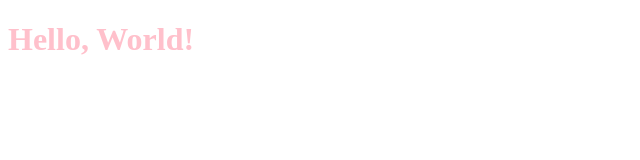
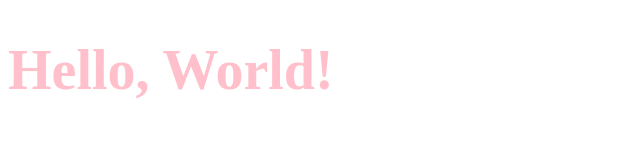
Before and after one commit to Len-A-R/hw_otus_weather, a website built with webpack: page index.html in a window 1280 px wide. Shown: the whole page, without its empty margins (0-640 px from the left). Built offline with nearby package versions, Linux system fonts and the light colour scheme.

Commit message:
add dev server

```diff
--- a/package.json
+++ b/package.json
@@ -8,7 +8,8 @@
     "lint": "eslint . && prettier . --check",
     "lint:fix": "eslint . --fix && prettier . --write",
     "prepare": "husky",
-    "build": "webpack --mode production"
+    "build": "webpack --mode production",
+    "dev": "webpack serve --mode development"
   },
   "repository": {
     "type": "git",
@@ -34,6 +35,7 @@
     "prettier": "3.5.3",
     "style-loader": "^4.0.0",
     "webpack": "^5.99.7",
-    "webpack-cli": "^6.0.1"
+    "webpack-cli": "^6.0.1",
+    "webpack-dev-server": "^5.2.1"
   }
 }
--- a/src/styles.css
+++ b/src/styles.css
@@ -1,3 +1,4 @@
 h1 {
   color: pink;
+  font-size: 56px;
 }
```
Also changed, not shown: 1 other file.
